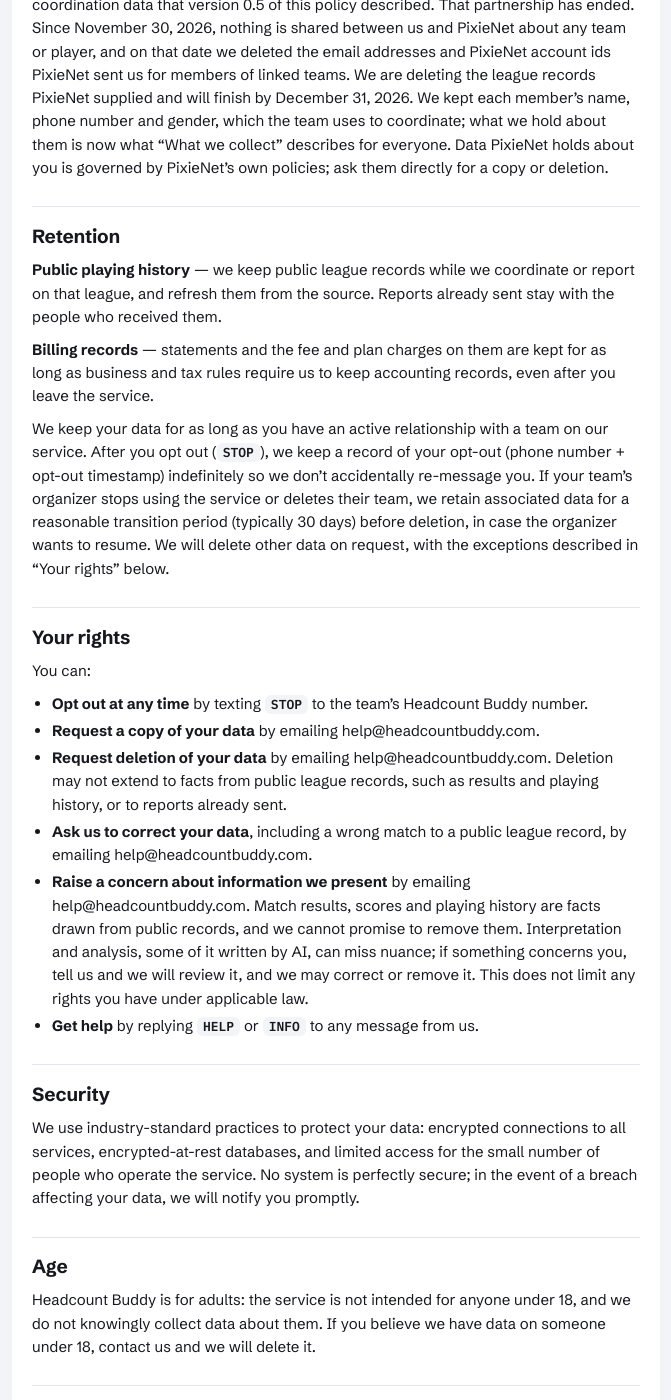
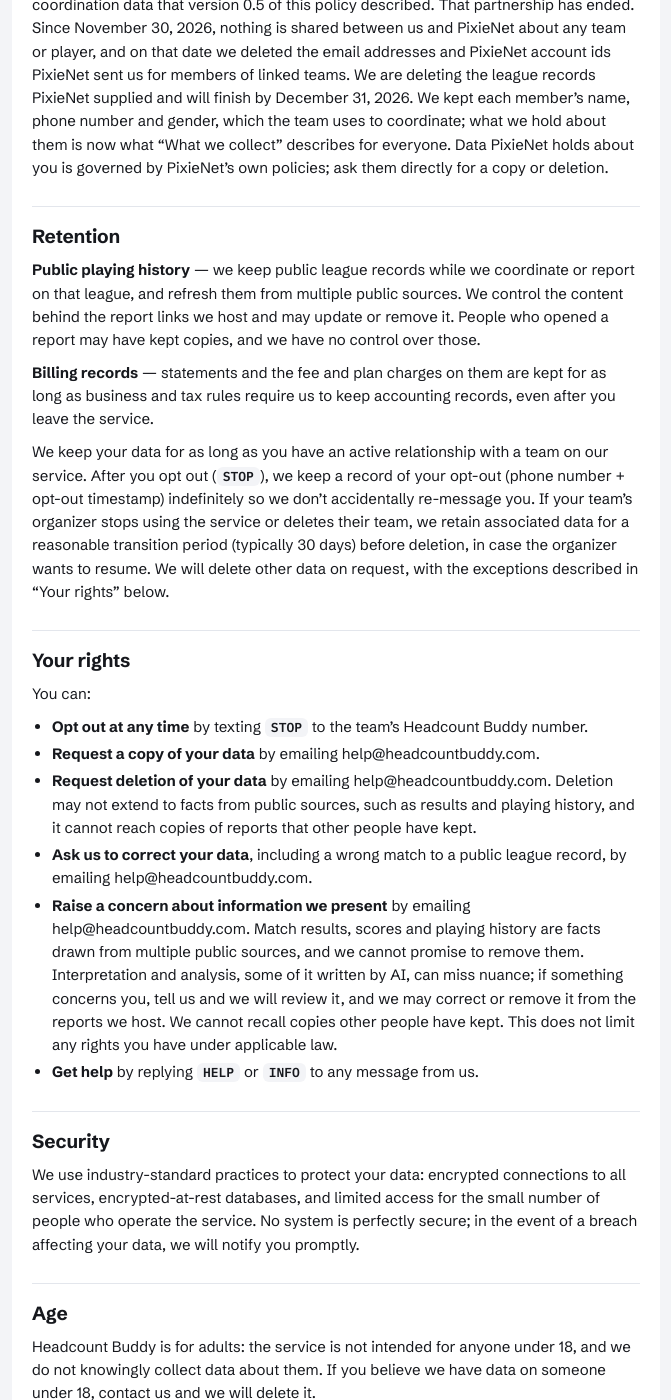
Before and after one commit to hugoaponte/headcount-buddy-web, a Jekyll site: the page built from legal/privacy.md, in a window 1280 px wide and 1400 px high, scrolled down 2867 px. Shown: the whole window, without its empty margins (304-975 px from the left). Built offline with Jekyll 4.4.1, drawn with Linux system fonts in a browser that asks for light colours.

Commit message:
legal: 0.6 DRAFT - multiple public sources; we control hosted links, not copies people kept (owner)
Co-Authored-By: Claude Opus 5.5 <noreply@anthropic.com>
Claude-Session: https://claude.ai/code/session_015DEgKNQEi1g13KMBzJeUZ2
Agent: ubuntu-s-droplet4

```diff
--- a/legal/privacy.md
+++ b/legal/privacy.md
@@ -67,7 +67,7 @@ Until November 30, 2026, some USTA league teams subscribed to Headcount Buddy th
 
 ## Retention
 
-**Public playing history** — we keep public league records while we coordinate or report on that league, and refresh them from the source. Reports already sent stay with the people who received them.
+**Public playing history** — we keep public league records while we coordinate or report on that league, and refresh them from multiple public sources. We control the content behind the report links we host and may update or remove it. People who opened a report may have kept copies, and we have no control over those.
 
 **Billing records** — statements and the fee and plan charges on them are kept for as long as business and tax rules require us to keep accounting records, even after you leave the service.
 
@@ -79,9 +79,9 @@ You can:
 
 - **Opt out at any time** by texting `STOP` to the team's Headcount Buddy number.
 - **Request a copy of your data** by emailing help@headcountbuddy.com.
-- **Request deletion of your data** by emailing help@headcountbuddy.com. Deletion may not extend to facts from public league records, such as results and playing history, or to reports already sent.
+- **Request deletion of your data** by emailing help@headcountbuddy.com. Deletion may not extend to facts from public sources, such as results and playing history, and it cannot reach copies of reports that other people have kept.
 - **Ask us to correct your data**, including a wrong match to a public league record, by emailing help@headcountbuddy.com.
-- **Raise a concern about information we present** by emailing help@headcountbuddy.com. Match results, scores and playing history are facts drawn from public records, and we cannot promise to remove them. Interpretation and analysis, some of it written by AI, can miss nuance; if something concerns you, tell us and we will review it, and we may correct or remove it. This does not limit any rights you have under applicable law.
+- **Raise a concern about information we present** by emailing help@headcountbuddy.com. Match results, scores and playing history are facts drawn from multiple public sources, and we cannot promise to remove them. Interpretation and analysis, some of it written by AI, can miss nuance; if something concerns you, tell us and we will review it, and we may correct or remove it from the reports we host. We cannot recall copies other people have kept. This does not limit any rights you have under applicable law.
 - **Get help** by replying `HELP` or `INFO` to any message from us.
 
 ## Security
```
